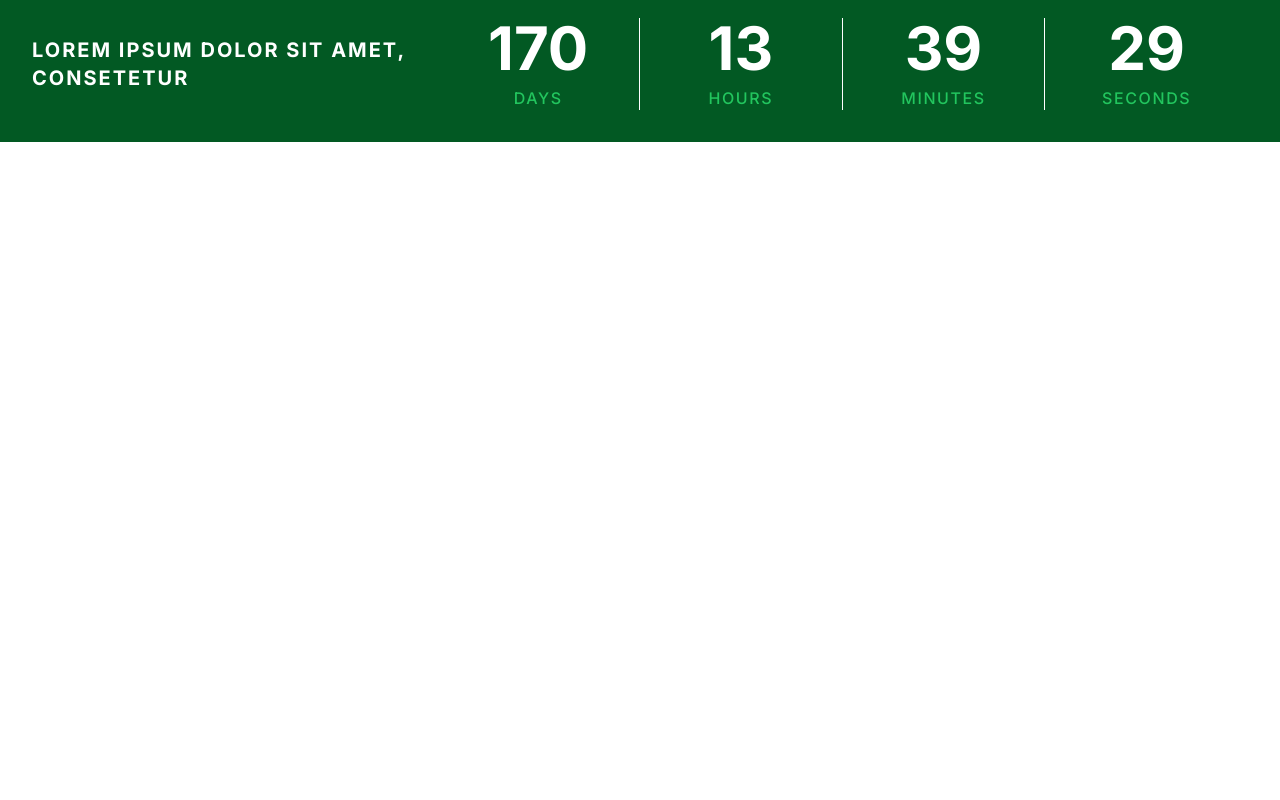
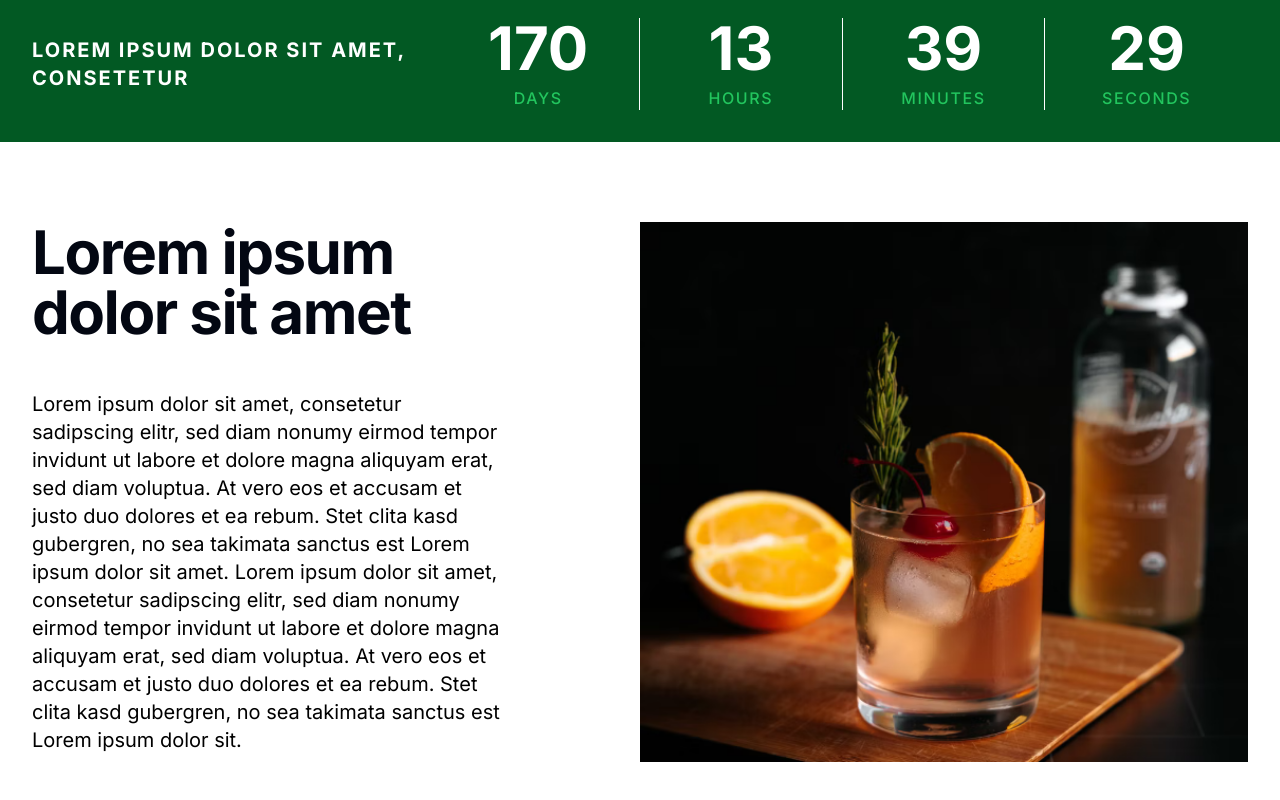
Before and after one commit to jose-miserol/nolatech-grab, a Next.js app: page / in a window 1280 px wide. Shown: the part 862-1662 px from the top of the page. Before the commit the page ends 1004 px from the top, so only its background shows below. Built offline with nearby package versions, Linux system fonts and the light colour scheme.

Commit message:
feat(Landing): :art: Add section Abouts

```diff
--- a/src/app/page.tsx
+++ b/src/app/page.tsx
@@ -1,6 +1,7 @@
 import Topbar from "@/app/ui/ui-topbar";
 import Header from "@/app/ui/ui-header";
 import Stats from "@/app/ui/ui-stats";
+import Abouts from "@/app/ui/ui-abouts";
 
 export default function Home() {
   return (
@@ -8,6 +9,7 @@ export default function Home() {
       <Topbar />
       <Header />
       <Stats />
+      <Abouts />
     </div>
   );
 }
--- /dev/null
+++ b/src/app/ui/ui-abouts.tsx
@@ -0,0 +1,41 @@
+"use client";
+
+import Image from "next/image";
+
+export default function Abouts() {
+  return (
+    <div className="w-full">
+      <div className="mx-auto h-full sm:max-w-xl md:max-w-full lg:max-w-screen-xl">
+        <div className="flex flex-col justify-between px-4 py-4 lg:flex-row lg:px-8 lg:py-8">
+          <div className="w-12/12 lg:w-5/12">
+            <div className="py-4 lg:pt-8"></div>
+            <h2 className="text-center text-xl font-bold leading-none tracking-tight text-gray-950 lg:pr-8 lg:text-left lg:text-6xl">
+              Lorem ipsum dolor sit amet
+            </h2>
+            <div className="py-4 lg:pt-8"></div>
+            <p className="text-base lg:pr-8 lg:text-xl">
+              Lorem ipsum dolor sit amet, consetetur sadipscing elitr, sed diam
+              nonumy eirmod tempor invidunt ut labore et dolore magna aliquyam
+              erat, sed diam voluptua. At vero eos et accusam et justo duo
+              dolores et ea rebum. Stet clita kasd gubergren, no sea takimata
+              sanctus est Lorem ipsum dolor sit amet. Lorem ipsum dolor sit
+              amet, consetetur sadipscing elitr, sed diam nonumy eirmod tempor
+              invidunt ut labore et dolore magna aliquyam erat, sed diam
+              voluptua. At vero eos et accusam et justo duo dolores et ea rebum.
+              Stet clita kasd gubergren, no sea takimata sanctus est Lorem ipsum
+              dolor sit.
+            </p>
+            <div className="py-4 lg:pt-8"></div>
+          </div>
+          <div className="w-1/12"></div>
+          <div className="w-12/12 lg:w-6/12">
+            <div className="py-4 lg:pt-8"></div>
+            <div className="w-full">
+              <img src="/picture-1.png" alt="About" className="h-auto w-full" />
+            </div>
+          </div>
+        </div>
+      </div>
+    </div>
+  );
+}
```
